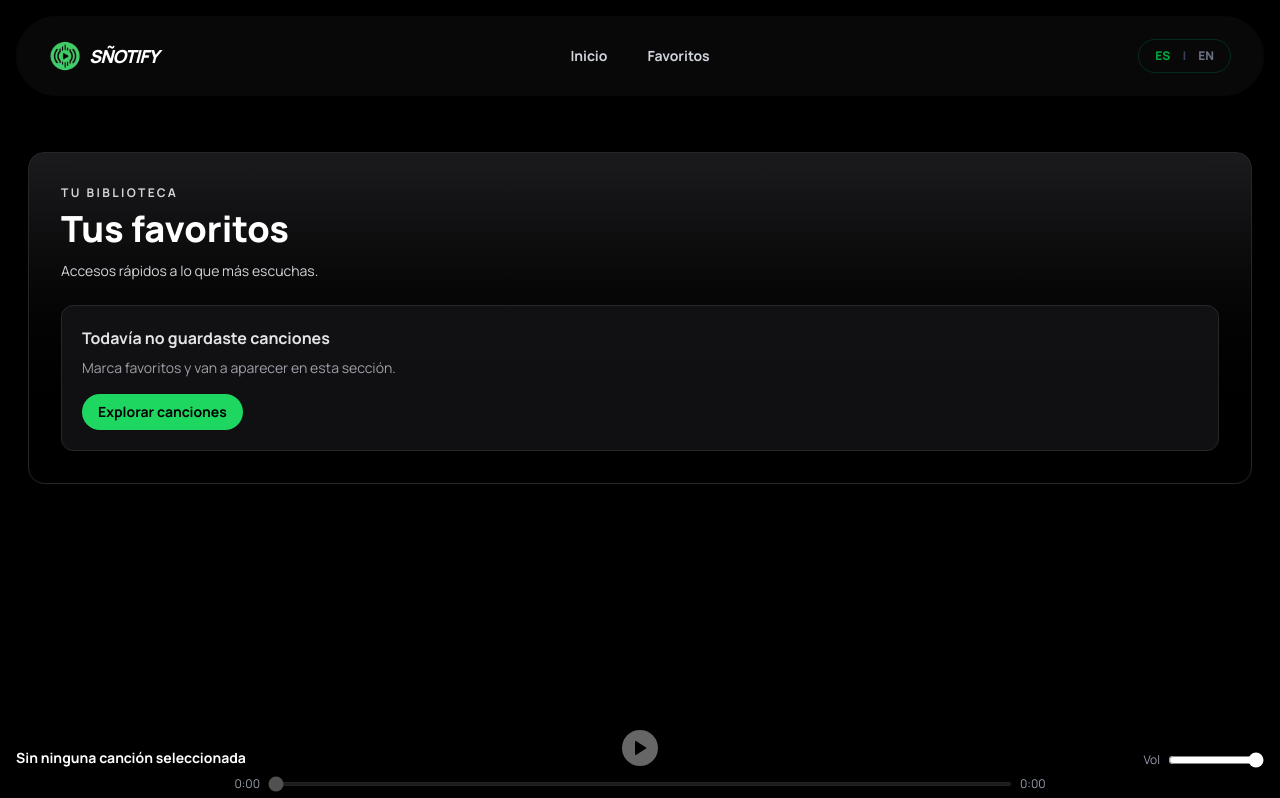
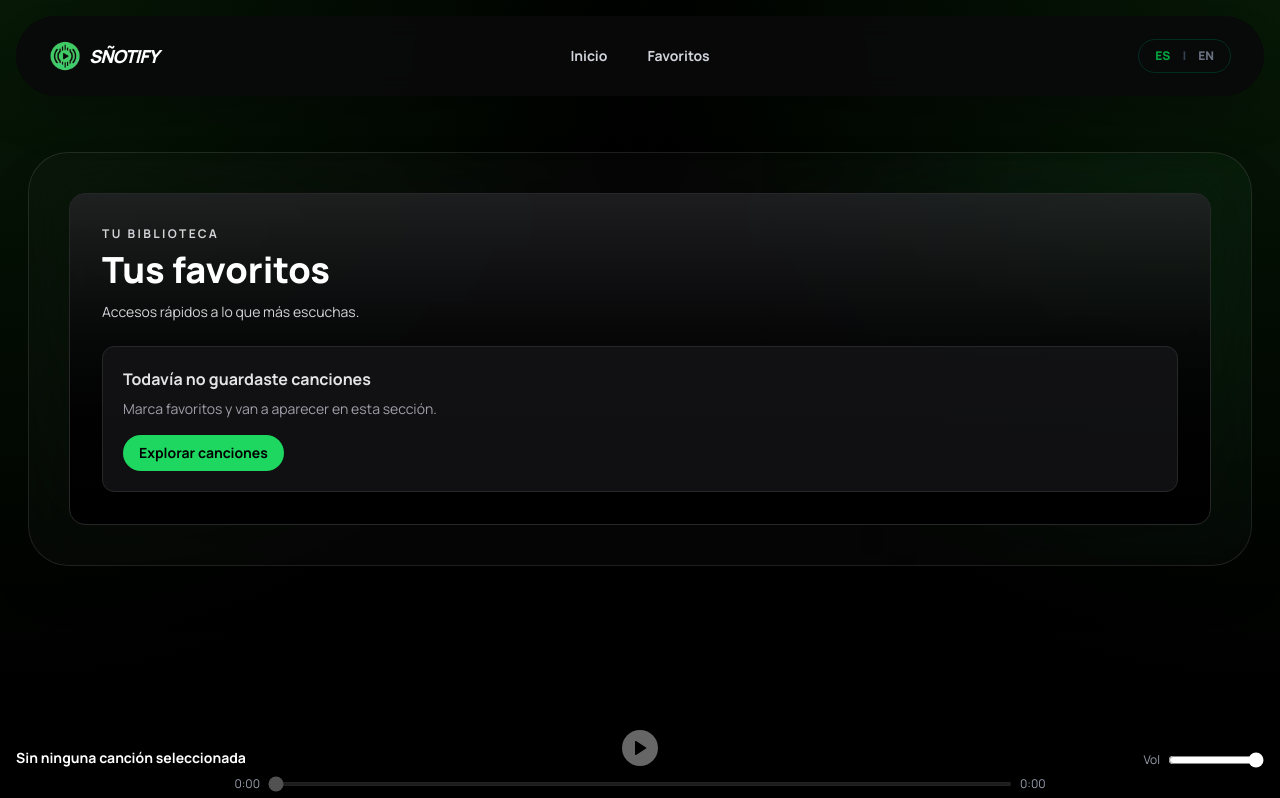
Before and after one commit to bgastong/S-otify, a React (Vite) app: page /favorites in a window 1280 px wide. Shown: the top 798 px of the page. Built offline with nearby package versions, Linux system fonts and the light colour scheme.

Commit message:
cambie bg, y algunos esitlos mas.

```diff
--- a/src/App.jsx
+++ b/src/App.jsx
@@ -6,7 +6,7 @@ import Favorites from "./pages/favorites/Favorites.jsx";
 import Header from "./components/Header/Header.jsx";
 import Footer from "./components/Footer/Footer.jsx";
 import LayoutShell from "./components/LayoutShell/LayoutShell.jsx";
-import Player from "./components/Player.jsx";
+import Player from "./components/Player/Player.jsx";
 
 function App() {
   const [selectedSong, setSelectedSong] = useState(null);
@@ -30,13 +30,21 @@ function App() {
 
   return (
     <BrowserRouter>
-      <div className="min-h-screen flex flex-col bg-[#000000] text-white">
+      <div
+        className="min-h-screen flex flex-col text-white overflow-x-hidden relative"
+        style={{
+          backgroundColor: '#000000',
+          backgroundImage: `
+            radial-gradient(circle at top left, rgba(10, 35, 10, 0.7) 0%, transparent 45%),
+            radial-gradient(circle at top right, rgba(10, 35, 10, 0.7) 0%, transparent 45%),
+            linear-gradient(180deg, rgba(0, 0, 0, 1) 0%, rgba(0, 0, 0, 0.95) 100%)
+            `,
+            backgroundAttachment: 'fixed',
+            backgroundSize: 'cover'
+}}
+      >
         <Header />
-
-        {/* CONTENIDO PRINCIPAL:
-            Aquí aplicamos pt-28 (padding top) para empujar el contenido debajo de la Navbar
-            y pb-32 (padding bottom) para que el Player no tape el final de las listas. */}
-        <main className="flex-grow pt-28 md:pt-32 pb-36">
+        <main className="grow pt-28 md:pt-32 pb-36">
           <LayoutShell>
             <Routes>
               <Route path="/" element={<Home onSelectSong={handleSelectSong} />} />
--- a/src/components/Header/Header.jsx
+++ b/src/components/Header/Header.jsx
@@ -59,7 +59,7 @@ function Header() {
             <Link
               key={item.to}
               to={item.to}
-              className="text-sm font-semibold text-gray-300 hover:text-orange-500 transition-colors"
+              className="text-sm font-semibold text-gray-300 hover:text-green-600 transition-colors"
             >
               {item.key ? t(item.key) : item.label}
             </Link>
--- a/src/components/LayoutShell/LayoutShell.jsx
+++ b/src/components/LayoutShell/LayoutShell.jsx
@@ -1,7 +1,16 @@
 import styles from "./LayoutShell.module.css";
 
 function LayoutShell({ children }) {
-  return <main className={styles.main}>{children}</main>;
+  return (
+    <main className={styles.main}>
+      <div className={styles.glassContainer}>
+        <div className={styles.ambientGlow} />
+        <div className={styles.content}>
+          {children}
+        </div>
+      </div>
+    </main>
+  );
 }
 
 export default LayoutShell;
--- a/src/components/LayoutShell/LayoutShell.module.css
+++ b/src/components/LayoutShell/LayoutShell.module.css
@@ -1,5 +1,22 @@
 @reference "tailwindcss";
 
 .main {
-	@apply mx-auto min-h-screen w-full max-w-[1500px] px-3 py-4 text-zinc-100 sm:px-5 md:py-6 lg:px-7;
+    @apply mx-auto w-full max-w-[1500px] px-3 py-4 text-zinc-100 sm:px-5 md:py-6 lg:px-7;
 }
+
+.glassContainer {
+    @apply relative overflow-hidden shadow-2xl transition-all duration-500;
+
+    @apply rounded-[2.5rem] border border-white/10 bg-white/[0.02] backdrop-blur-2xl;
+
+    @apply p-6 md:p-10;
+}
+
+.ambientGlow {
+    @apply absolute -top-24 -right-24 h-96 w-96 pointer-events-none;
+    @apply bg-green-500/5 blur-[120px];
+}
+
+.content {
+    @apply relative z-10;
+}
--- a/src/components/SongCard/SongCard.module.css
+++ b/src/components/SongCard/SongCard.module.css
@@ -1,41 +1,51 @@
 @reference "tailwindcss";
 
 .card {
-  @apply flex flex-col gap-3 p-3 sm:p-4 bg-gradient-to-br from-[#1e1e2e] to-[#2d2d44] rounded-lg cursor-pointer transition-all duration-300 border border-white/10 hover:-translate-y-1 hover:shadow-xl hover:border-white/20 hover:bg-gradient-to-br hover:from-[#252535] hover:to-[#353550] focus-visible:outline-2 focus-visible:outline-indigo-500;
+  @apply flex flex-col gap-3 p-4 bg-white/[0.03] backdrop-blur-md rounded-[2rem] cursor-pointer transition-all duration-500 border border-white/5;
+
+  @apply hover:-translate-y-2 hover:shadow-2xl hover:border-white/20 hover:bg-white/[0.08] focus-visible:outline-2 focus-visible:outline-orange-500;
 }
 
 .imageContainer {
-  @apply relative w-full aspect-square overflow-hidden rounded-lg bg-gradient-to-br from-[#0f0f1e] to-[#1a1a2e];
+  @apply relative w-full aspect-square overflow-hidden rounded-[1.5rem] bg-zinc-900 shadow-inner;
 }
 
 .image {
-  @apply w-full h-full object-cover transition-transform duration-300 group-hover:scale-105;
+  @apply w-full h-full object-cover transition-transform duration-700;
+}
+
+.card:hover .image {
+  @apply scale-110;
 }
 
 .imagePlaceholder {
-  @apply w-full h-full flex items-center justify-center bg-gradient-to-br from-[#1e1e2e] to-[#2d2d44] text-white/30;
+  @apply w-full h-full flex items-center justify-center bg-zinc-800 text-white/20;
 }
 
 .placeholderIcon {
-  @apply text-4xl sm:text-5xl;
+  @apply text-5xl font-light;
 }
 
 .content {
-  @apply flex flex-col gap-1 sm:gap-2 min-h-10 sm:min-h-12;
+  @apply flex flex-col gap-1 px-1 pb-2;
 }
 
 .title {
-  @apply m-0 text-xs sm:text-sm font-semibold text-white line-clamp-2 leading-snug;
+  @apply m-0 text-sm font-bold text-white line-clamp-1 leading-tight tracking-tight;
 }
 
 .artist {
-  @apply m-0 text-[10px] sm:text-xs text-white/70 truncate;
+  @apply m-0 text-xs text-gray-400 transition-colors duration-300;
+}
+
+.card:hover .artist {
+  @apply text-white;
+}
+
+.genre {
+  @apply mt-1 text-[10px] text-green-600 font-black uppercase tracking-widest;
 }
 
 .warning {
-  @apply m-0 text-[10px] sm:text-[11px] text-amber-300;
+  @apply m-0 text-[10px] text-green-600 font-medium italic;
 }
-
-.genre {
-  @apply m-0 text-[10px] sm:text-xs text-white/50 capitalize tracking-wide;
-}
```
Also changed, not shown: src/components/Player/Player.jsx (renamed from src/components/Player.jsx).
